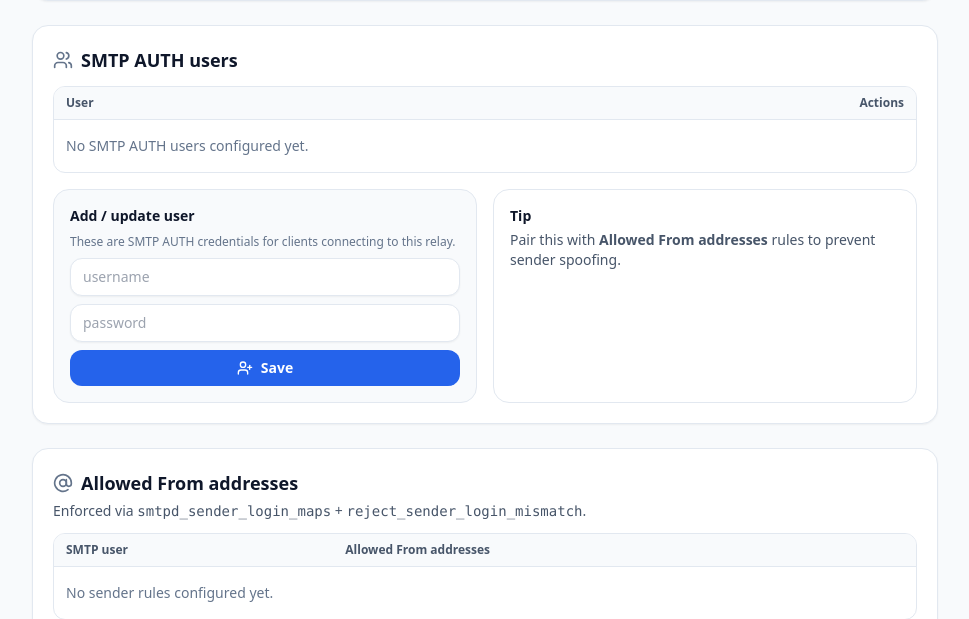
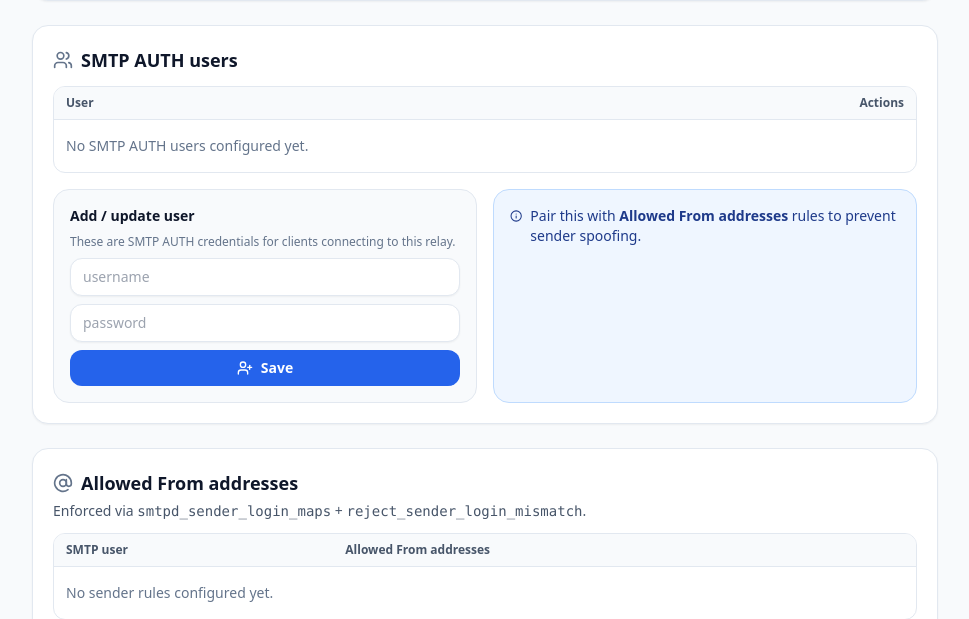
Before and after one commit to LickABrick/simple-m365-relay, a Python web app: template app/templates/index.html in a window 1280 px wide. Shown: the part 764-1383 px from the top of the page, without its empty margins (310-1279 px from the left). Run offline with Jinja, Linux system fonts and the light colour scheme; the template is opened without the code that fills it, so the values that code supplies are empty; some libraries are stand-ins or nearby versions.

Commit message:
ui: render users tip as info box

```diff
--- a/app/templates/index.html
+++ b/app/templates/index.html
@@ -1257,10 +1257,12 @@
               </button>
             </form>
 
-            <div class="rounded-2xl border border-slate-200 bg-white p-4 dark:border-slate-800 dark:bg-slate-950">
-              <div class="text-sm font-semibold">Tip</div>
-              <div class="mt-1 text-sm text-slate-600 dark:text-slate-300">
-                Pair this with <span class="font-semibold">Allowed From addresses</span> rules to prevent sender spoofing.
+            <div class="rounded-2xl border border-blue-200 bg-blue-50 p-4 text-sm text-blue-900 dark:border-blue-900/40 dark:bg-blue-950/40 dark:text-blue-200">
+              <div class="flex items-start gap-2">
+                <i data-lucide="info" class="mt-0.5 h-4 w-4"></i>
+                <div>
+                  Pair this with <span class="font-semibold">Allowed From addresses</span> rules to prevent sender spoofing.
+                </div>
               </div>
             </div>
           </div>
```
